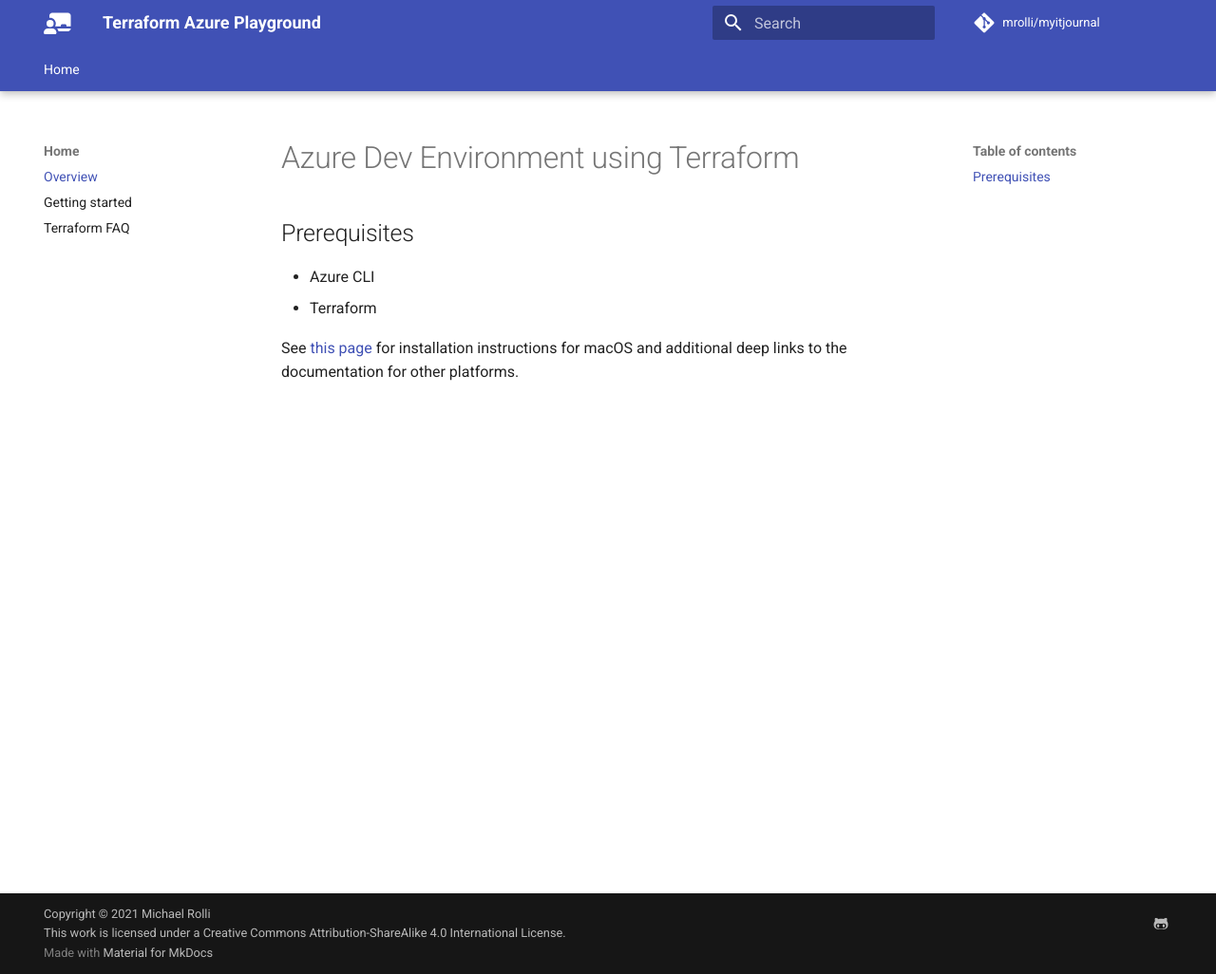
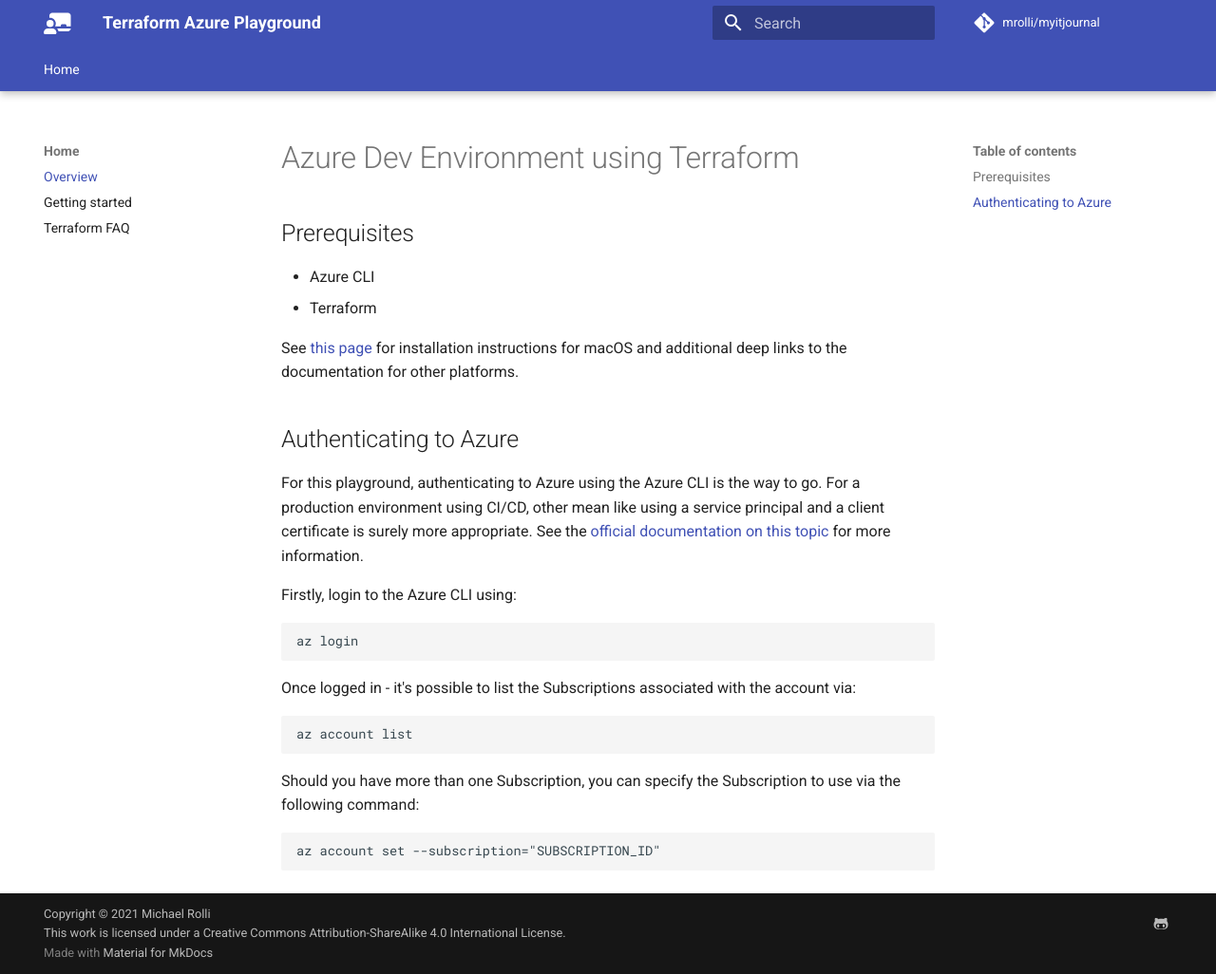
Before and after one commit to mrolli/tfaz-playground, an MkDocs documentation site: the page built from docs/index.md, in a window 1280 px wide and 1026 px high. Shown: the whole window at 95% size. Built offline with MkDocs 1.6.1 and Material for MkDocs 9.7.7, drawn with Linux system fonts in a browser that asks for light colours; comment, search, counter and statistics services are not loaded.

Commit message:
docs: add some words about az login

```diff
--- a/docs/index.md
+++ b/docs/index.md
@@ -5,5 +5,28 @@
 * Azure CLI
 * Terraform
 
-See [this page](getting_started.md#installing-requirements) for installation instructions for macOS and additional
-deep links to the documentation for other platforms.
+See [this page](getting_started.md#installing-requirements) for installation
+instructions for macOS and additional deep links to the documentation for other
+platforms.
+
+## Authenticating to Azure
+
+For this playground, authenticating to Azure using the Azure CLI is the way to
+go. For a production environment using CI/CD, other mean like using a service
+principal and a client certificate is surely more appropriate. See the [official
+documentation on this topic](https://registry.terraform.io/providers/hashicorp/azurerm/latest/docs/guides/azure_cli)
+for more information.
+
+Firstly, login to the Azure CLI using:
+
+    az login
+
+Once logged in - it's possible to list the Subscriptions associated with the
+account via:
+
+    az account list
+
+Should you have more than one Subscription, you can specify the Subscription to
+use via the following command:
+
+    az account set --subscription="SUBSCRIPTION_ID"
```
